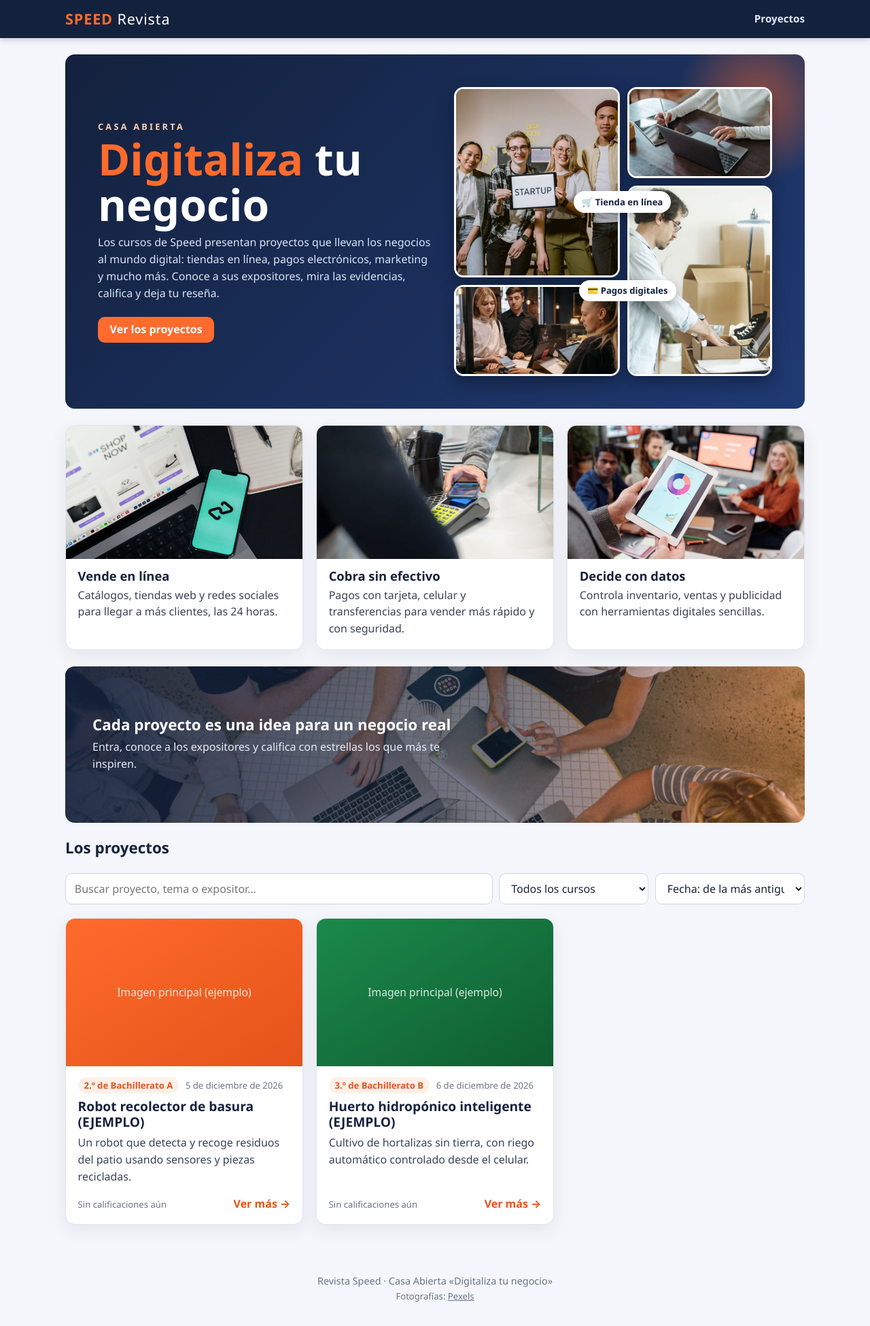
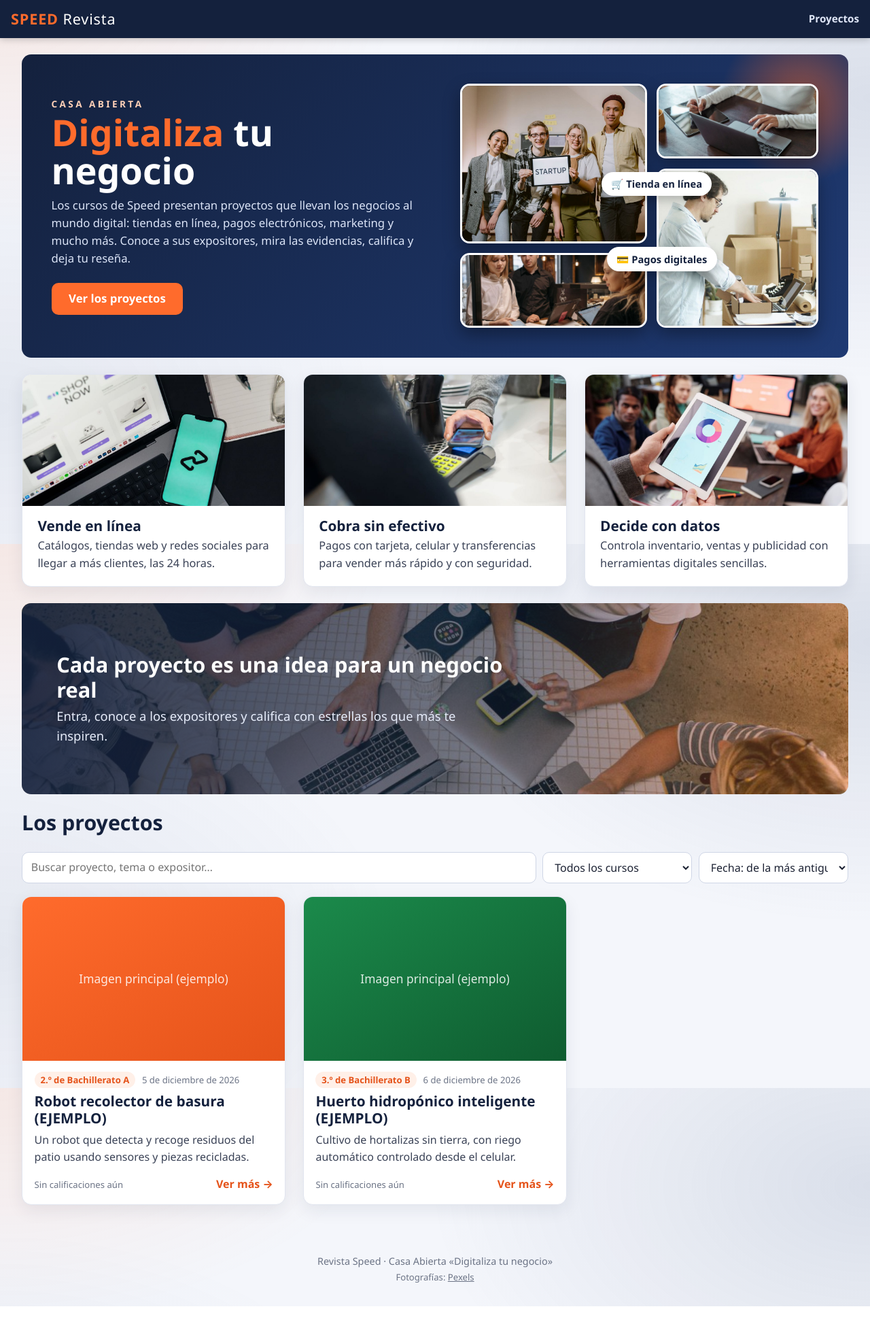
Before and after one commit to kalimusic0/revista-speed, a PHP site: page / in a window 1280 px wide. Shown: the whole page at 68% size. After the commit the page ends 1921 px from the top, so only its background shows below. Run offline with PHP 8.4, Linux system fonts and the light colour scheme; some libraries are stand-ins or nearby versions.

Commit message:
PC: aprovechar ancho de pantalla y fondo; celular: imagenes aun mas discretas
Co-Authored-By: Claude Sonnet 5.5 <noreply@anthropic.com>

```diff
--- a/assets/css/style.css
+++ b/assets/css/style.css
@@ -249,3 +249,51 @@ legend{font-weight:700;padding:0 .4rem}
     .tarjeta-img{aspect-ratio:16/8}
     .titulo-seccion{font-size:1.2rem}
 }
+
+/* ===== Pantallas anchas: aprovechar el espacio (sin franjas vacías) ===== */
+body{background:
+    radial-gradient(900px 520px at 0% 0%,rgba(255,107,44,.10),transparent 65%),
+    radial-gradient(1000px 640px at 100% 18%,rgba(31,58,115,.12),transparent 65%),
+    radial-gradient(900px 600px at 0% 75%,rgba(31,58,115,.08),transparent 65%),
+    var(--fondo);background-attachment:fixed}
+@media (min-width:1200px){
+    .contenedor,.cab-in{max-width:1480px}
+    .contenedor{padding-left:2rem;padding-right:2rem}
+    .portada{padding:clamp(2.5rem,3.4vw,4.2rem);gap:3rem}
+    .portada h1{font-size:clamp(3.2rem,4.2vw,5rem);max-width:11ch}
+    .portada-sub{font-size:clamp(1.05rem,1.1vw,1.3rem);max-width:56ch}
+    .portada-sup{font-size:.85rem}
+    .portada-btns .btn{padding:.85rem 1.6rem;font-size:1.05rem}
+    .collage{grid-template-rows:repeat(3,clamp(110px,8.2vw,158px));gap:.9rem}
+    .chip{font-size:.92rem;padding:.4rem .9rem}
+    .pilares{gap:1.6rem}
+    .pilar img{aspect-ratio:16/8}
+    .pilar div{padding:1.1rem 1.4rem 1.3rem}
+    .pilar h3{font-size:1.3rem}
+    .pilar p{font-size:1.02rem}
+    .banda{min-height:clamp(260px,22vw,340px)}
+    .banda-texto{max-width:760px;padding:clamp(2rem,4vw,3.5rem)}
+    .banda-texto h2{font-size:clamp(1.8rem,2.4vw,2.6rem)}
+    .banda-texto p{font-size:1.15rem}
+    .titulo-seccion{font-size:1.9rem;margin-top:1.5rem}
+    .rejilla{grid-template-columns:repeat(auto-fill,minmax(min(100%,340px),1fr));gap:1.6rem}
+    .tarjeta h3{font-size:1.3rem}
+}
+@media (min-width:1700px){
+    .contenedor,.cab-in{max-width:1640px}
+}
+
+/* ===== Celular: aún más discreto ===== */
+@media (max-width:640px){
+    .collage{grid-template-rows:46px;gap:.35rem}
+    .pilar img{width:62px;height:62px}
+    .pilar div{padding:.45rem .7rem}
+    .pilar h3{font-size:.95rem}
+    .pilar p{font-size:.8rem}
+    .banda>img,.banda-velo{display:none}
+    .banda{background:linear-gradient(120deg,var(--azul),var(--azul2))}
+    .banda-texto{padding:.8rem 1rem}
+    .banda-texto h2{font-size:1rem}
+    .banda-texto p{font-size:.82rem}
+    .tarjeta-img{aspect-ratio:16/7}
+}
--- a/generador.html
+++ b/generador.html
@@ -5,7 +5,7 @@
 <meta name="viewport" content="width=device-width, initial-scale=1">
 <meta name="robots" content="noindex">
 <title>Generador de proyectos · Revista Speed</title>
-<link rel="stylesheet" href="assets/css/style.css?v=202611241031">
+<link rel="stylesheet" href="assets/css/style.css?v=202611241034">
 </head>
 <body>
 <header class="cab">
--- a/index.html
+++ b/index.html
@@ -5,7 +5,7 @@
 <meta name="viewport" content="width=device-width, initial-scale=1">
 <title>Digitaliza tu negocio · Revista Speed</title>
 <meta name="description" content="Casa Abierta «Digitaliza tu negocio»: revista digital con los proyectos, expositores, ideas innovadoras y evidencias fotográficas.">
-<link rel="stylesheet" href="assets/css/style.css?v=202611241031">
+<link rel="stylesheet" href="assets/css/style.css?v=202611241034">
 </head>
 <body>
 <header class="cab">
@@ -80,7 +80,7 @@
 
 </main>
 <footer class="pie">Revista Speed &middot; Casa Abierta «Digitaliza tu negocio»<br><small>Fotografías: <a href="https://www.pexels.com" target="_blank" rel="noopener">Pexels</a></small></footer>
-<script src="assets/js/config.js?v=202611241031"></script>
-<script src="assets/js/app.js?v=202611241031"></script>
+<script src="assets/js/config.js?v=202611241034"></script>
+<script src="assets/js/app.js?v=202611241034"></script>
 </body>
 </html>
--- a/proyecto.html
+++ b/proyecto.html
@@ -4,7 +4,7 @@
 <meta charset="UTF-8">
 <meta name="viewport" content="width=device-width, initial-scale=1">
 <title>Proyecto · Revista Speed</title>
-<link rel="stylesheet" href="assets/css/style.css?v=202611241031">
+<link rel="stylesheet" href="assets/css/style.css?v=202611241034">
 </head>
 <body>
 <header class="cab">
@@ -18,7 +18,7 @@
 <article class="articulo" id="articulo"><p class="tenue">Cargando…</p></article>
 </main>
 <footer class="pie">Revista Speed &middot; Casa Abierta · Proyectos e ideas innovadoras</footer>
-<script src="assets/js/config.js?v=202611241031"></script>
-<script src="assets/js/app.js?v=202611241031"></script>
+<script src="assets/js/config.js?v=202611241034"></script>
+<script src="assets/js/app.js?v=202611241034"></script>
 </body>
 </html>
```
